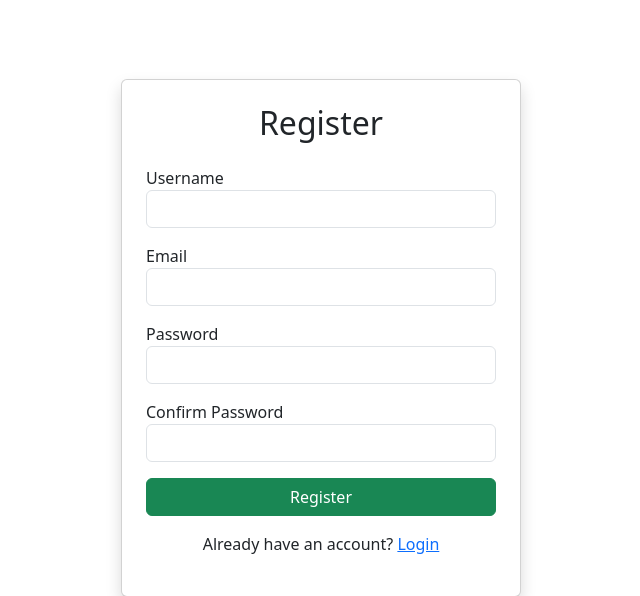
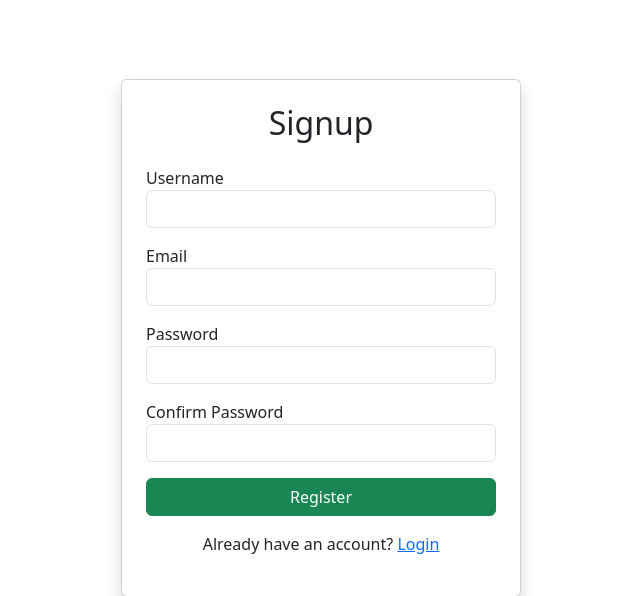
Before and after one commit to snehapriyam90-cyber/Django-Project, a Django app: page / in a window 1280 px wide. Shown: the part 148-744 px from the top of the page, without its empty margins (319-959 px from the left). Run offline with Django 5.2, Linux system fonts and the light colour scheme.

Commit message:
Saved local changes

```diff
--- a/ecom_project/user_app/templates/register.html
+++ b/ecom_project/user_app/templates/register.html
@@ -3,7 +3,7 @@
 {% block content %}
 <div class="d-flex justify-content-center align-items-center vh-100">
   <div class="card p-4 shadow" style="width: 400px;">
-    <h2 class="mb-4 text-center">Register</h2>
+    <h2 class="mb-4 text-center">Signup</h2>
     <form method="POST">
       {% csrf_token %}
       <div class="mb-3">
```
